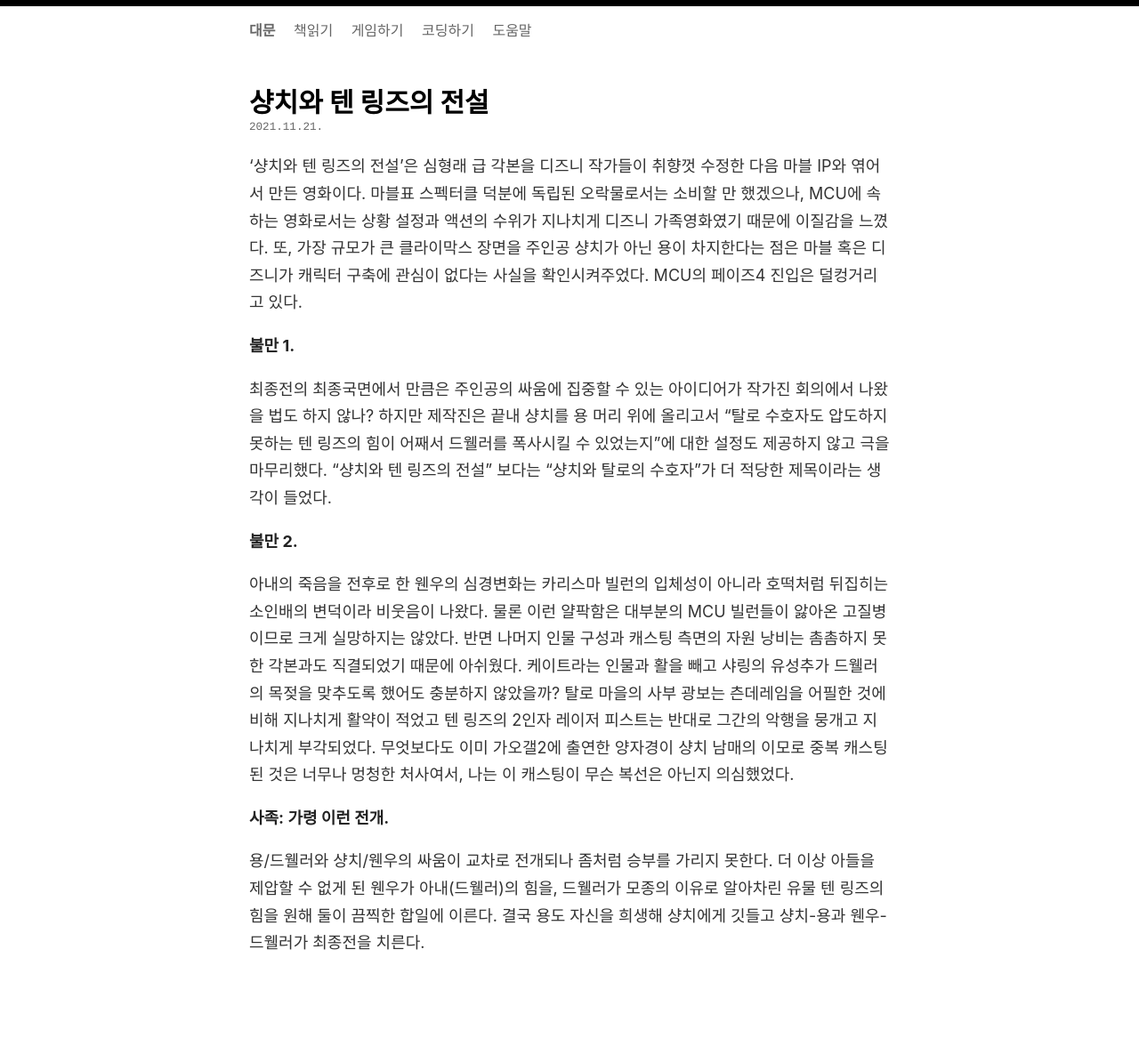
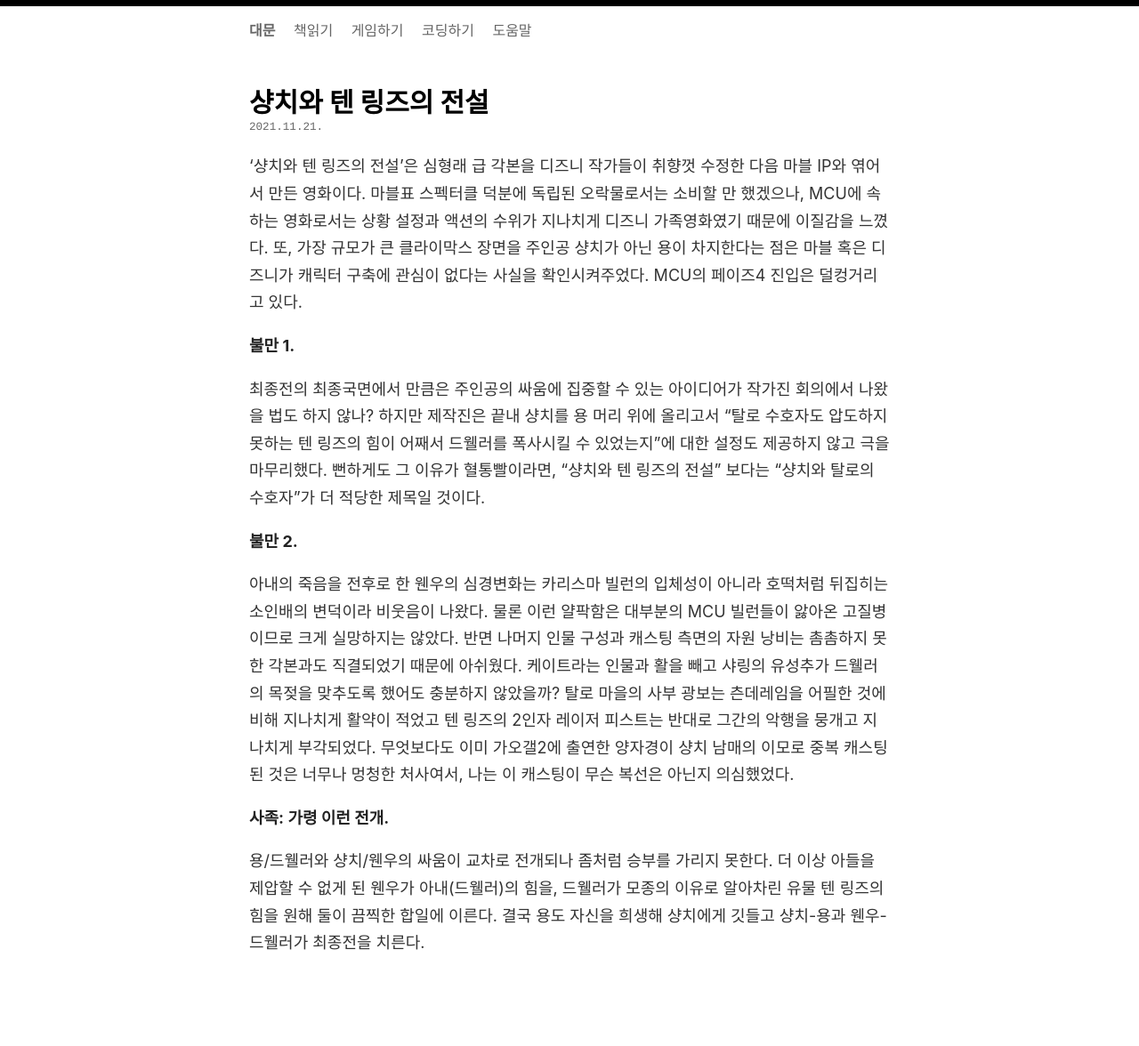
Before and after one commit to oxmhpark/www.exonomicon.net, a Jekyll site: the page built from _posts/2021-11-21-shang-chi-and-the-legend-of-the-ten-rings.md, in a window 1280 px wide. Shown: the whole page at 89% size. Built offline with Jekyll 4.4.1, drawn with Linux system fonts in a browser that asks for light colours; comment, search, counter and statistics services are not loaded.

Commit message:
Update 2021-11-21-shang-chi-and-the-legend-of-the-ten-rings.md

```diff
--- a/_posts/2021-11-21-shang-chi-and-the-legend-of-the-ten-rings.md
+++ b/_posts/2021-11-21-shang-chi-and-the-legend-of-the-ten-rings.md
@@ -8,7 +8,7 @@
 
 #### 불만 1.
 
-최종전의 최종국면에서 만큼은 주인공의 싸움에 집중할 수 있는 아이디어가 작가진 회의에서 나왔을 법도 하지 않나? 하지만 제작진은 끝내 샹치를 용 머리 위에 올리고서 "탈로 수호자도 압도하지 못하는 텐 링즈의 힘이 어째서 드웰러를 폭사시킬 수 있었는지"에 대한 설정도 제공하지 않고 극을 마무리했다. "샹치와 텐 링즈의 전설" 보다는 "샹치와 탈로의 수호자"가 더 적당한 제목이라는 생각이 들었다.
+최종전의 최종국면에서 만큼은 주인공의 싸움에 집중할 수 있는 아이디어가 작가진 회의에서 나왔을 법도 하지 않나? 하지만 제작진은 끝내 샹치를 용 머리 위에 올리고서 "탈로 수호자도 압도하지 못하는 텐 링즈의 힘이 어째서 드웰러를 폭사시킬 수 있었는지"에 대한 설정도 제공하지 않고 극을 마무리했다. 뻔하게도 그 이유가 혈통빨이라면, "샹치와 텐 링즈의 전설" 보다는 "샹치와 탈로의 수호자"가 더 적당한 제목일 것이다.
 
 #### 불만 2.
 
```
